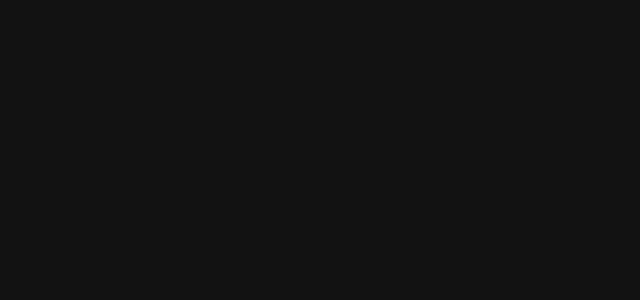
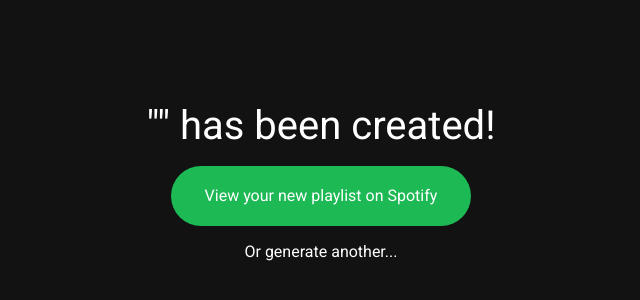
Before and after one commit to JohnnyLeek1/ITC-686-Project, a React (Create React App) app in the folder frontend/: page /done in a window 1280 px wide. Before the commit this address had no page. Shown: the part 214-514 px from the top of the page, without its empty margins (319-959 px from the left). Built offline with nearby package versions, Linux system fonts and the light colour scheme.

Commit message:
dong page

```diff
--- a/frontend/src/App.js
+++ b/frontend/src/App.js
@@ -9,6 +9,7 @@
 import './styles/App.scss';
 import SelectedSongPage from './pages/SelectedSongPage';
 import ResultPage from './pages/ResultPage';
+import DonePage from './pages/DonePage';
 
 export const UserContext = React.createContext({});
 
@@ -18,6 +19,8 @@
   const [userInfo, setUserInfo] = useState(undefined);
   const [selectedSong, setSelectedSong] = useState(undefined);
   const [generatedPlaylist, setGeneratedPlaylist] = useState(undefined);
+  const [generatedPlaylistName, setGeneratedPlaylistName] = useState(undefined);
+  const [generatedPlaylistLink, setGeneratedPlaylistLink] = useState(undefined);
 
   return (
     <div id="app_container">
@@ -26,7 +29,9 @@
           refreshToken, setRefreshToken,
           userInfo, setUserInfo,
           selectedSong, setSelectedSong,
-          generatedPlaylist, setGeneratedPlaylist
+          generatedPlaylist, setGeneratedPlaylist,
+          generatedPlaylistName, setGeneratedPlaylistName,
+          generatedPlaylistLink, setGeneratedPlaylistLink
         }}>
           <Router>
             <Routes>
@@ -34,6 +39,7 @@
               <Route path="/home" element={<HomePage />} />
               <Route path="/confirm_selection" element={<SelectedSongPage />} />
               <Route path="/results" element={<ResultPage />} />
+              <Route path="/done" element={<DonePage />} />
               <Route path="/" element={<LoginPage />} />
             </Routes>
           </Router>
--- /dev/null
+++ b/frontend/src/pages/DonePage.jsx
@@ -0,0 +1,16 @@
+import React, { useContext } from "react";
+import { UserContext } from "../App";
+
+export default function DonePage() {
+
+    const userContext = useContext(UserContext);
+
+    return (
+        <div id="done_page" className="fade_in">
+            <h1>"{userContext.generatedPlaylistName}" has been created!</h1>
+            <a href={userContext.generatedPlaylistLink} rel="noopener noreferrer"><div id="view_button">View your new playlist on Spotify</div></a>
+            <a href="/home"><h6 className="generate_again_link">Or generate another...</h6></a>
+        </div>
+    );
+
+}
--- a/frontend/src/pages/ResultPage.jsx
+++ b/frontend/src/pages/ResultPage.jsx
@@ -1,10 +1,13 @@
 import React, { useContext, useState, useEffect } from "react";
+import { useNavigate } from "react-router-dom";
 import { UserContext } from "../App";
+import defaultSong from '../images/default_playlist_pic.png';
 
 export default function ResultPage() {
 
     const userContext = useContext(UserContext);
     const [playlistInfo, setPlaylistInfo] = useState(undefined);
+    const navigate = useNavigate();
 
     useEffect(() => {
 
@@ -24,6 +27,11 @@
             method: 'POST',
             headers: {'content-type': 'application/json'},
             body: JSON.stringify({name: userContext.selectedSong.trackName, ids: userContext.generatedPlaylist})
+        }).then(response => response.json())
+        .then(data => {
+            userContext.setGeneratedPlaylistName(data.name);
+            userContext.setGeneratedPlaylistLink(data.link);
+            navigate('/done');
         })
     }
 
@@ -39,7 +47,7 @@
             <a href={song.uri} target="_blank" rel="noreferrer noopener">
                 <div className="song_display">
                     <p className="number">{index + 1}</p>
-                    <img className="album_art" src={song.album.images[0].url} alt={`Album art for ${song.album.name}`} />
+                    <img className="album_art" src={song.album.images[0] ? song.album.images[0].url : defaultSong} alt={`Album art for ${song.album.name}`} />
                     <div className="title">
                         <p className="song">{song.name}</p>
                         <p className="artists">{song.artists.map(artist => artist.name).join(", ")}</p>
--- a/frontend/src/pages/SelectedSongPage.jsx
+++ b/frontend/src/pages/SelectedSongPage.jsx
@@ -7,6 +7,7 @@
 
     const [songFeatures, setSongFeatures] = useState(undefined);
     const userContext = useContext(UserContext);
+    const [songButtonText, setSongButtonText] = useState(`Recommend me songs like ${userContext.selectedSong.trackName}`);
     const navigate = useNavigate();
 
     useEffect(() => {
@@ -21,7 +22,7 @@
 
     const selectSong = () => {
 
-        console.log(userContext.selectedSong.songId);
+        setSongButtonText("Generating...");
 
         fetch('/generate_similar', {
             method: 'POST',
@@ -70,7 +71,7 @@
                     </div>
                     <div id="button_container">
                         <div id="back_button" onClick={() => navigate('/home')}>Go back</div>
-                        <div id="recommend_button" onClick={() => selectSong()}>Recommend me songs like {userContext.selectedSong.trackName}</div>
+                        <div id="recommend_button" onClick={() => songButtonText !== "Generating..." ? selectSong() : {}}>{songButtonText}</div>
                     </div>
                 </div>
             : undefined
--- a/frontend/src/styles/App.scss
+++ b/frontend/src/styles/App.scss
@@ -427,3 +427,38 @@
         }
     }
 }
+
+#done_page {
+    #view_button {
+
+        width: 300px;
+        height: 60px;
+        margin: auto;
+        margin-top: 1rem;
+
+        display: flex;
+        align-items: center;
+        justify-content: center;
+
+        cursor: pointer;
+        border-radius: 50px;
+
+        background-color: $spotify-green;
+        transition: background-color .2s;
+
+        &:hover {
+            background-color: $spotify-hover;
+        }
+    }
+
+    .generate_again_link {
+        text-align: center;
+        margin-top: 1rem;
+
+        transition: color .2s;
+
+        &:hover {
+            color: $spotify-green;
+        }
+    }
+}
```
Also changed, not shown: 1 other file (tests, documents, lock files or other folders).
